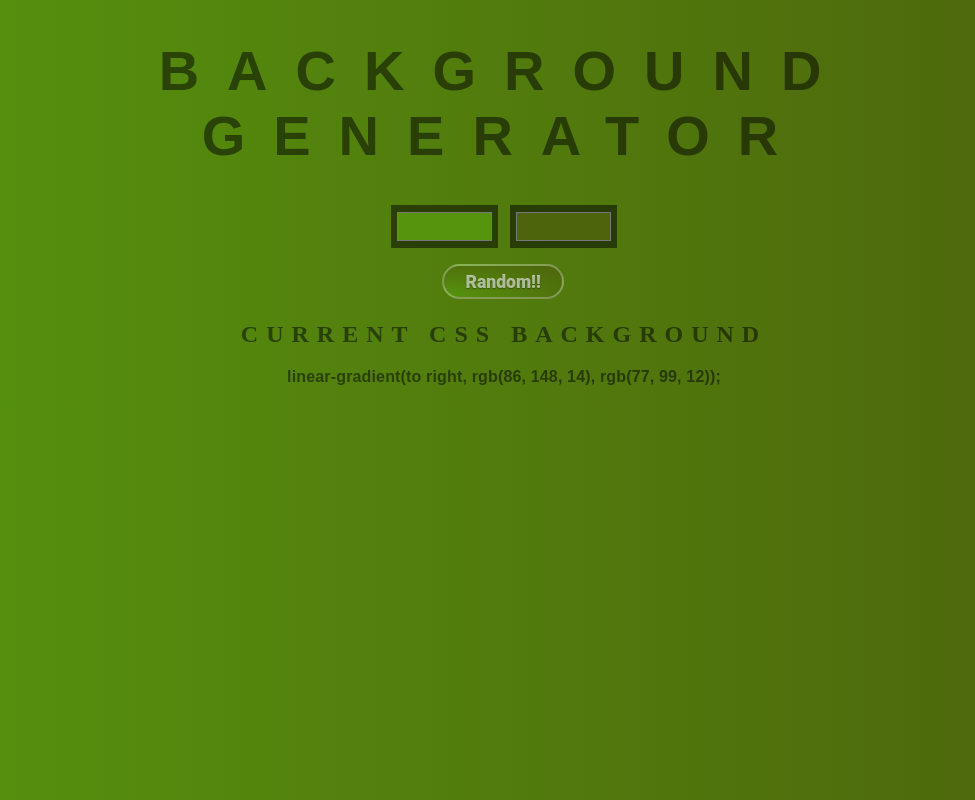
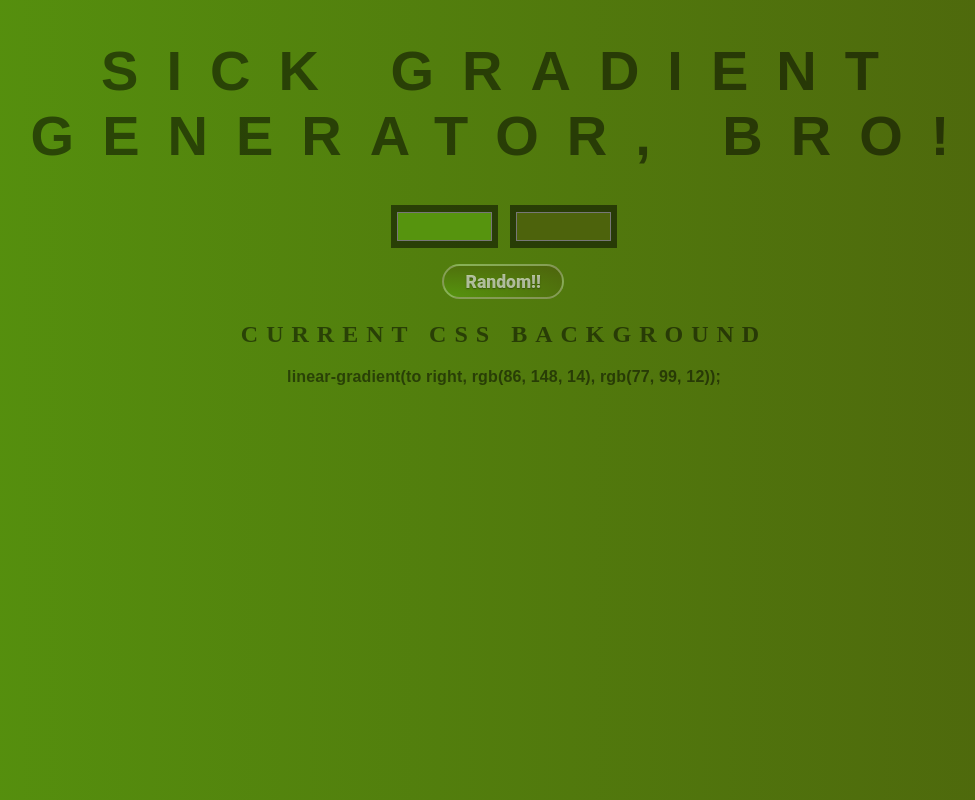
Before and after one commit to jasonjamesmoore/background-gradient-generator, a plain HTML site: page index.html in a window 1280 px wide. Shown: the whole page, without its empty margins (136-1111 px from the left). Drawn offline with Linux system fonts and the light colour scheme.

Commit message:
changing title

```diff
--- a/index.html
+++ b/index.html
@@ -5,7 +5,7 @@
     <link rel="stylesheet" type="text/css" href="style.css">
 </head>
 <body id="gradient">
-    <h1>Background Generator</h1>
+    <h1>Sick Gradient Generator, Bro!</h1>
     <input class="color1" type="color" name="color1" value="#00ff00">
     <input class="color2" type="color" name="color2" value="#ff0000">
     <p><button id="randoButton" class="randoButton" style="background-color:#f1bb4e">Random!!</button></p>
```
